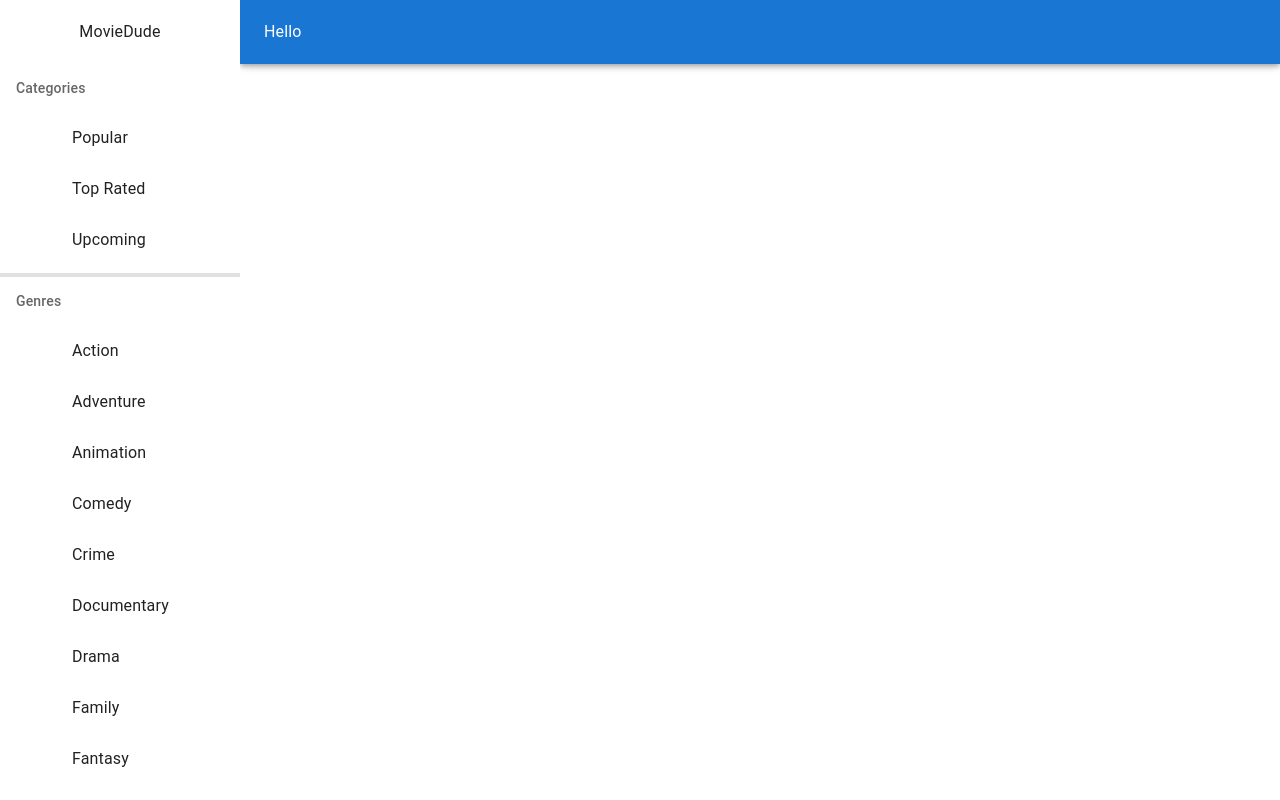
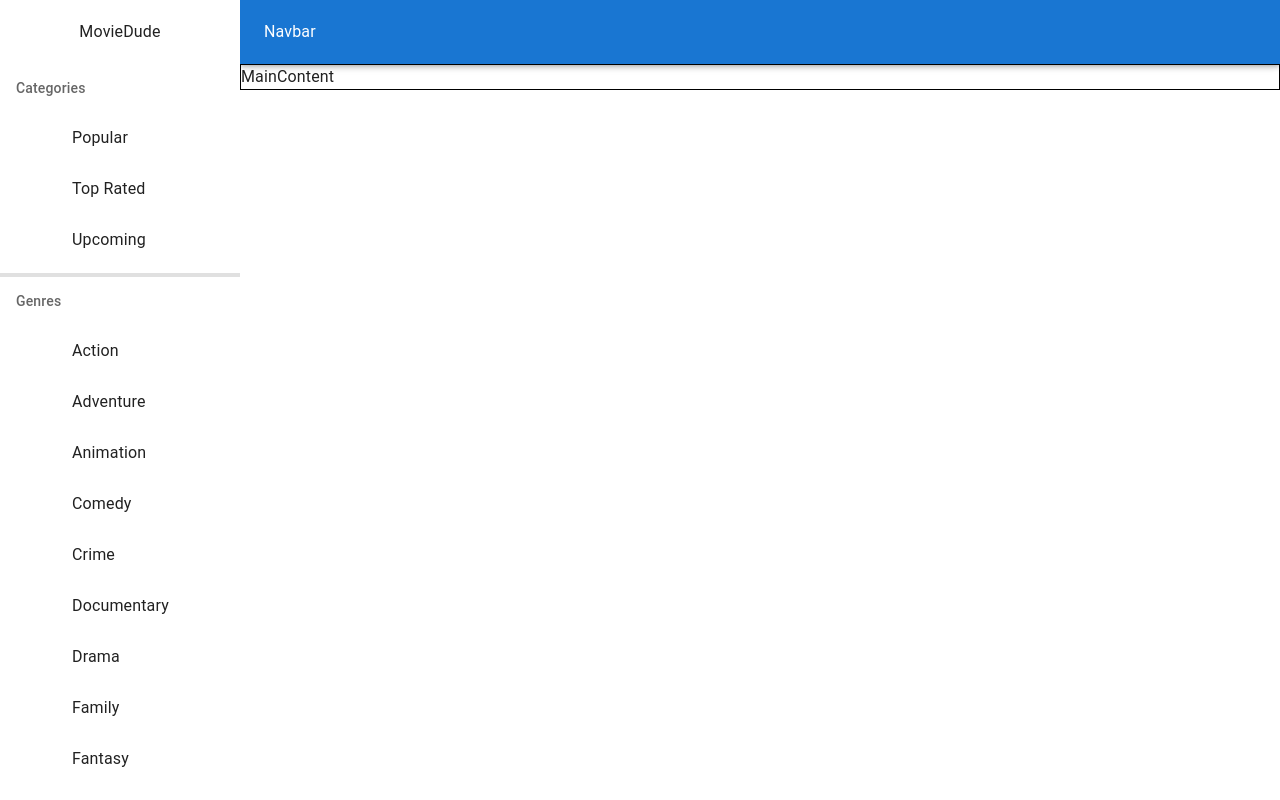
Before and after one commit to CodingWithDude/movie-dude, a React (Create React App) app: page / in a window 1280 px wide. Built offline with nearby package versions, Linux system fonts and the light colour scheme; some icons are missing.

Commit message:
refactored several components
Removed Layout and changed routing on App.js
Setup responsive layout for navbar, sidebar, and main content

```diff
--- a/public/index.html
+++ b/public/index.html
@@ -2,9 +2,7 @@
 <html lang="en">
   <head>
     <meta charset="utf-8" />
-    <link rel="icon" href="%PUBLIC_URL%/favicon.ico" />
     <meta name="viewport" content="width=device-width, initial-scale=1" />
-    <meta name="theme-color" content="#000000" />
     <meta name="description" content="A movie information site" />
     <script
       src="https://kit.fontawesome.com/aa27ee4dff.js"
--- a/src/App.js
+++ b/src/App.js
@@ -1,23 +1,36 @@
-import React from "react";
-import { BrowserRouter as Router, Route, Routes } from "react-router-dom";
-import { ThemeProvider } from "@mui/material/styles";
-import Layout from "./components/Layout";
-import Home from "./pages/Home";
-import CssBaseline from "@mui/material/CssBaseline";
-import theme from "./styles/Styles";
+import { useEffect, useState } from "react";
+import Navbar from "./components/Navbar";
+import Sidebar from "./components/Sidebar";
+import MainContent from "./components/MainContent";
+import { Box, Toolbar } from "@mui/material";
 
 const App = () => {
+  const [windowSize, setWindowSize] = useState(getWindowSize());
+
+  function getWindowSize() {
+    const { innerWidth, innerHeight } = window;
+    return { innerWidth, innerHeight };
+  }
+
+  useEffect(() => {
+    function handleWindowResize() {
+      setWindowSize(getWindowSize());
+    }
+
+    window.addEventListener("resize", handleWindowResize);
+
+    return () => {
+      window.removeEventListener("resize", handleWindowResize);
+    };
+  }, [windowSize]);
+
   return (
-    <ThemeProvider theme={theme}>
-      <CssBaseline />
-      <Layout>
-        <Router>
-          <Routes>
-            <Route exact path="/" element={<Home />}></Route>
-          </Routes>
-        </Router>
-      </Layout>
-    </ThemeProvider>
+    <Box display="flex" flexDirection="column">
+      <Sidebar />
+      <Navbar windowLength={window.innerWidth} />
+      <Toolbar></Toolbar>
+      <MainContent windowLength={window.innerWidth} />
+    </Box>
   );
 };
 
--- a/src/components/AppBarTop.js
+++ /dev/null
@@ -1,20 +0,0 @@
-import React from "react";
-import { AppBar } from "@mui/material";
-import Container from "@mui/material/Container";
-import Toolbar from "@mui/material/Toolbar";
-import Typography from "@mui/material/Typography";
-
-const AppBarTop = () => {
-  const drawerWidth = 240;
-  return (
-    <Container>
-      <AppBar sx={{ width: `calc(100% - ${drawerWidth}px)` }}>
-        <Toolbar>
-          <Typography sx={{ flexGrow: 0 }}>Hello</Typography>
-        </Toolbar>
-      </AppBar>
-    </Container>
-  );
-};
-
-export default AppBarTop;
--- a/src/components/Layout.js
+++ /dev/null
@@ -1,15 +0,0 @@
-import React from "react";
-import Container from "@mui/material/Container";
-import DrawerLeft from "./DrawerLeft";
-import AppBarTop from "./AppBarTop";
-
-const Layout = () => {
-  return (
-    <Container sx={{ display: "flex" }}>
-      <AppBarTop />
-      <DrawerLeft />
-    </Container>
-  );
-};
-
-export default Layout;
--- /dev/null
+++ b/src/components/MainContent.js
@@ -0,0 +1,19 @@
+import React from "react";
+import Box from "@mui/material/Box";
+
+const MainContent = ({ windowLength }) => {
+  return (
+    <Box
+      sx={{
+        display: "flex",
+        alignSelf: "flex-end",
+        border: "1px solid black",
+        width: windowLength >= 600 ? "calc(100% - 240px)" : "100%",
+      }}
+    >
+      MainContent
+    </Box>
+  );
+};
+
+export default MainContent;
--- /dev/null
+++ b/src/components/Navbar.js
@@ -0,0 +1,16 @@
+import { AppBar, styled, Toolbar } from "@mui/material";
+
+const Navbar = ({ windowLength }) => {
+  const StyledAppBar = styled(AppBar)({});
+
+  return (
+    <StyledAppBar
+      // width 240px value from drawerWidth
+      sx={{ width: windowLength >= 600 ? "calc(100% - 240px)" : "100%" }}
+    >
+      <Toolbar>Navbar</Toolbar>
+    </StyledAppBar>
+  );
+};
+
+export default Navbar;
--- a/src/components/DrawerLeft.js
+++ b/src/components/Sidebar.js
@@ -1,6 +1,6 @@
 import React from "react";
 import ListSubheader from "@mui/material/ListSubheader";
-import Container from "@mui/material/Container";
+import Box from "@mui/material/Box";
 import Drawer from "@mui/material/Drawer";
 import Divider from "@mui/material/Divider";
 import Toolbar from "@mui/material/Toolbar";
@@ -16,17 +16,17 @@ const drawerWidth = 240;
 const categoryItems = [
   {
     text: "Popular",
-    icon: <i class="fa-solid fa-film"></i>,
+    icon: <i className="fa-solid fa-film"></i>,
     path: "/",
   },
   {
     text: "Top Rated",
-    icon: <i class="fa-solid fa-star"></i>,
+    icon: <i className="fa-solid fa-star"></i>,
     path: "/",
   },
   {
     text: "Upcoming",
-    icon: <i class="fa-solid fa-ticket"></i>,
+    icon: <i className="fa-solid fa-ticket"></i>,
     path: "/",
   },
 ];
@@ -34,104 +34,104 @@ const categoryItems = [
 const genreItems = [
   {
     text: "Action",
-    icon: <i class="fa-solid fa-siren-on"></i>,
+    icon: <i className="fa-solid fa-siren-on"></i>,
     path: "/",
   },
   {
     text: "Adventure",
-    icon: <i class="fa-solid fa-compass"></i>,
+    icon: <i className="fa-solid fa-compass"></i>,
     path: "/",
   },
   {
     text: "Animation",
-    icon: <i class="fa-solid fa-palette"></i>,
+    icon: <i className="fa-solid fa-palette"></i>,
     path: "/",
   },
   {
     text: "Comedy",
-    icon: <i class="fa-solid fa-face-grin-tears"></i>,
+    icon: <i className="fa-solid fa-face-grin-tears"></i>,
     path: "/",
   },
   {
     text: "Crime",
-    icon: <i class="fa-solid fa-handcuffs"></i>,
+    icon: <i className="fa-solid fa-handcuffs"></i>,
     path: "/",
   },
   {
     text: "Documentary",
-    icon: <i class="fa-solid fa-camera-movie"></i>,
+    icon: <i className="fa-solid fa-camera-movie"></i>,
     path: "/",
   },
   {
     text: "Drama",
-    icon: <i class="fa-solid fa-masks-theater"></i>,
+    icon: <i className="fa-solid fa-masks-theater"></i>,
     path: "/",
   },
   {
     text: "Family",
-    icon: <i class="fa-solid fa-family-pants"></i>,
+    icon: <i className="fa-solid fa-family-pants"></i>,
     path: "/",
   },
   {
     text: "Fantasy",
-    icon: <i class="fa-sharp fa-solid fa-wand-sparkles"></i>,
+    icon: <i className="fa-sharp fa-solid fa-wand-sparkles"></i>,
     path: "/",
   },
   {
     text: "History",
-    icon: <i class="fa-solid fa-hourglass-half"></i>,
+    icon: <i className="fa-solid fa-hourglass-half"></i>,
     path: "/",
   },
   {
     text: "Horror",
-    icon: <i class="fa-solid fa-knife-kitchen"></i>,
+    icon: <i className="fa-solid fa-knife-kitchen"></i>,
     path: "/",
   },
   {
     text: "Music",
-    icon: <i class="fa-solid fa-music"></i>,
+    icon: <i className="fa-solid fa-music"></i>,
     path: "/",
   },
   {
     text: "Mystery",
-    icon: <i class="fa-solid fa-user-secret"></i>,
+    icon: <i className="fa-solid fa-user-secret"></i>,
     path: "/",
   },
   {
     text: "Romance",
-    icon: <i class="fa-solid fa-heart"></i>,
+    icon: <i className="fa-solid fa-heart"></i>,
     path: "/",
   },
   {
     text: "Science Fiction",
-    icon: <i class="fa-solid fa-robot-astromech"></i>,
+    icon: <i className="fa-solid fa-robot-astromech"></i>,
     path: "/",
   },
   {
     text: "TV Movie",
-    icon: <i class="fa-solid fa-tv"></i>,
+    icon: <i className="fa-solid fa-tv"></i>,
     path: "/",
   },
   {
     text: "Thriller",
-    icon: <i class="fa-solid fa-skull"></i>,
+    icon: <i className="fa-solid fa-skull"></i>,
     path: "/",
   },
   {
     text: "War",
-    icon: <i class="fa-solid fa-swords"></i>,
+    icon: <i className="fa-solid fa-swords"></i>,
     path: "/",
   },
   {
     text: "Western",
-    icon: <i class="fa-solid fa-user-cowboy"></i>,
+    icon: <i className="fa-solid fa-user-cowboy"></i>,
     path: "/",
   },
 ];
 
 const DrawerLeft = () => {
   return (
-    <Container>
+    <Box flex={1} sx={{ display: { xs: "none", sm: "block" } }}>
       <Drawer
         sx={{
           "& .MuiDrawer-paper": {
@@ -192,8 +192,21 @@ const DrawerLeft = () => {
           ))}
         </List>
       </Drawer>
-    </Container>
+    </Box>
   );
 };
 
 export default DrawerLeft;
+
+// import React from "react";
+// import { Box } from "@mui/system";
+
+// const Sidebar = () => {
+//   return (
+//     <Box flex={1} sx={{ display: { xs: "none", sm: "block" } }}>
+//       Sidebar
+//     </Box>
+//   );
+// };
+
+// export default Sidebar;
--- a/src/index.js
+++ b/src/index.js
@@ -1,10 +1,13 @@
 import React from "react";
 import ReactDOM from "react-dom/client";
 import App from "./App";
+import { CssBaseline } from "@mui/material";
 
 const root = ReactDOM.createRoot(document.getElementById("root"));
 root.render(
   <React.StrictMode>
-    <App />
+    <CssBaseline>
+      <App />
+    </CssBaseline>
   </React.StrictMode>
 );
--- a/src/pages/Home.js
+++ b/src/pages/Home.js
@@ -1,7 +1,13 @@
 import React from "react";
+import Box from "@mui/material/Box";
+import Typography from "@mui/material/Typography";
 
 const Home = () => {
-  return <div>Home</div>;
+  return (
+    <Box>
+      <Typography>Home</Typography>
+    </Box>
+  );
 };
 
 export default Home;
```
